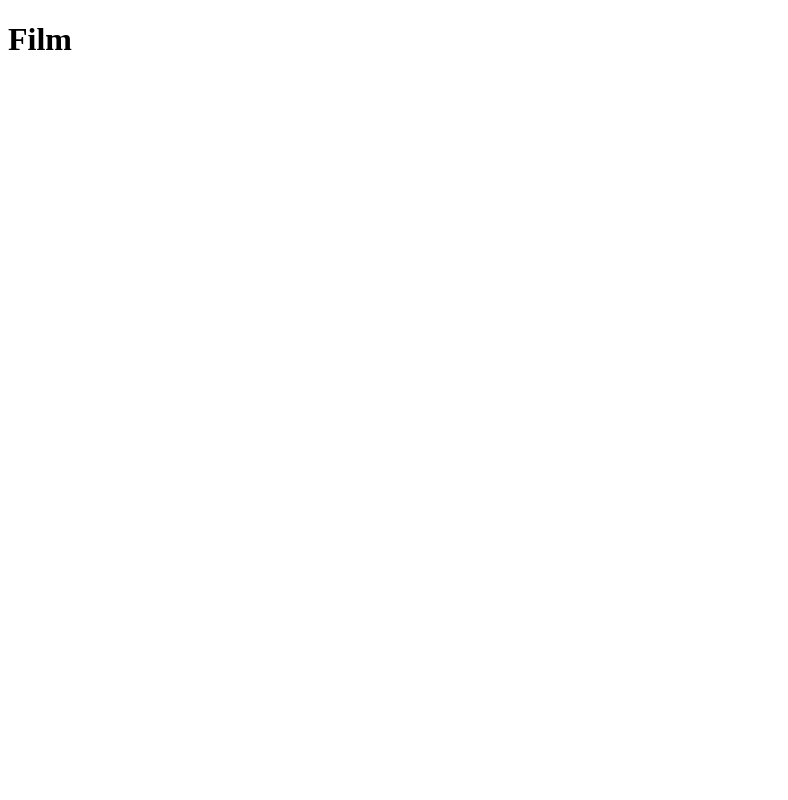
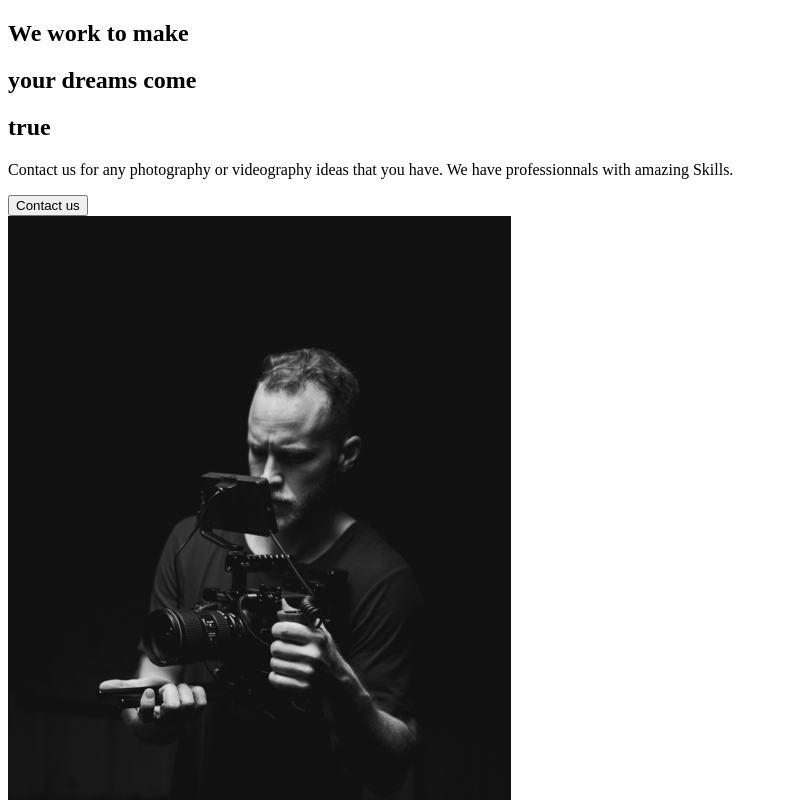
Before and after one commit to Enz000/portfolio-DevEd, a React (Create React App) app: page / in a window 1280 px wide. Shown: the top 800 px of the page, without its empty margins (0-788 px from the left). Built offline with nearby package versions, Linux system fonts and the light colour scheme.

Commit message:
2. About Section

```diff
--- a/src/App.js
+++ b/src/App.js
@@ -1,7 +1,10 @@
+import AboutUs from "./pages/AboutUs";
+// import pages
+
 function App() {
   return (
     <div className="App">
-      <h1>Film</h1>
+      <AboutUs />
     </div>
   );
 }
--- /dev/null
+++ b/src/components/AboutSection.js
@@ -0,0 +1,34 @@
+import React from "react";
+import home1 from "../img/home1.png";
+
+const AboutSection = () => {
+  return (
+    <div>
+      <div className="description">
+        <div className="title">
+          <div className="hide">
+            <h2>We work to make</h2>
+          </div>
+          <div className="hide">
+            <h2>
+              your <span>dreams</span> come
+            </h2>
+          </div>
+          <div className="hide">
+            <h2>true</h2>
+          </div>
+        </div>
+        <p>
+          Contact us for any photography or videography ideas that you have. We
+          have professionnals with amazing Skills.
+        </p>
+        <button>Contact us</button>
+      </div>
+      <div className="image">
+        <img src={home1} alt="guy with a camera" />
+      </div>
+    </div>
+  );
+};
+
+export default AboutSection;
--- /dev/null
+++ b/src/pages/AboutUs.js
@@ -0,0 +1,13 @@
+import React from "react";
+// Page components
+import AboutSection from "../components/AboutSection";
+
+const AboutUs = () => {
+  return (
+    <div>
+      <AboutSection />
+    </div>
+  );
+};
+
+export default AboutUs;
```
Also changed, not shown: 1 other file (tests, documents, lock files or other folders).
